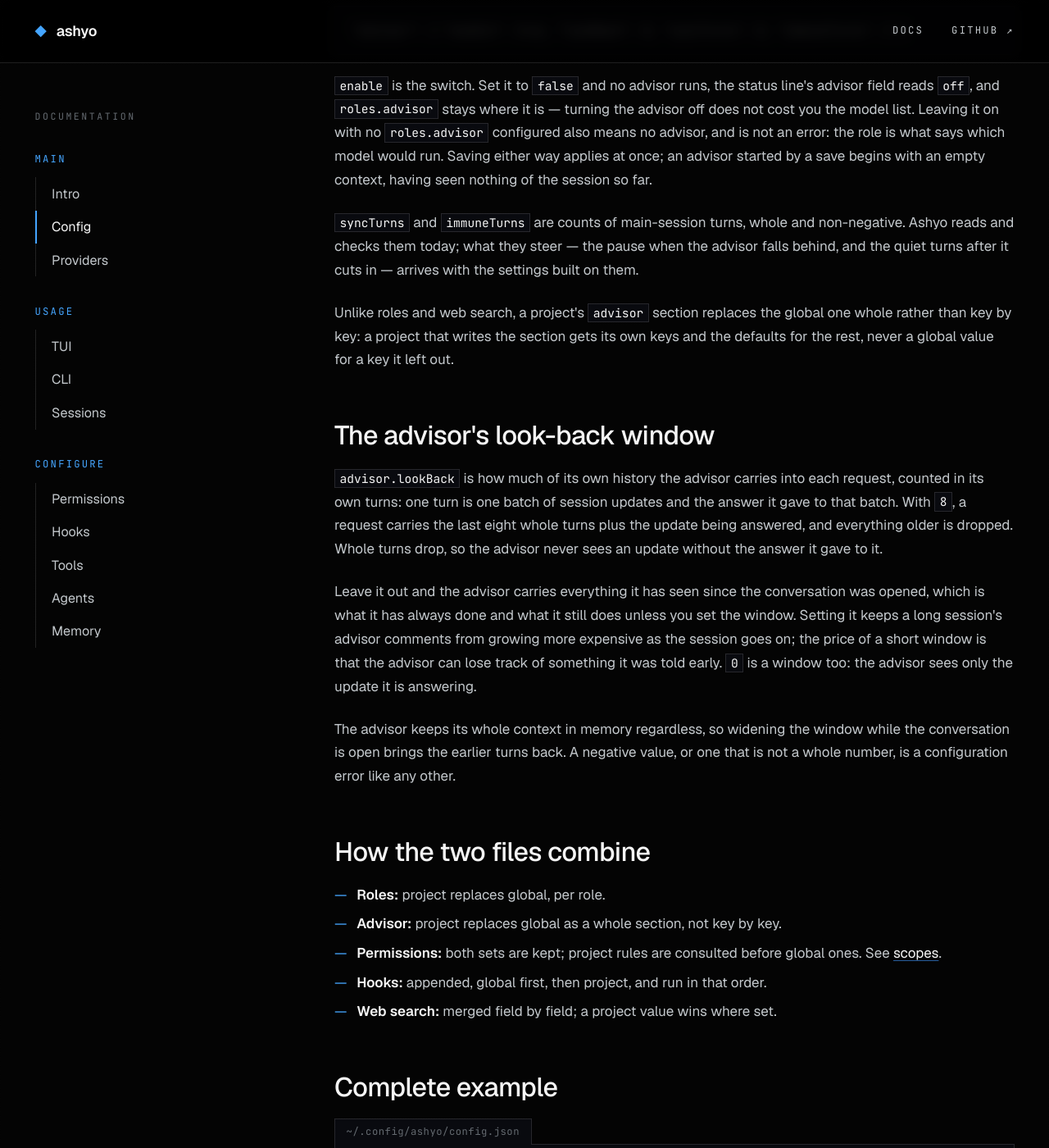
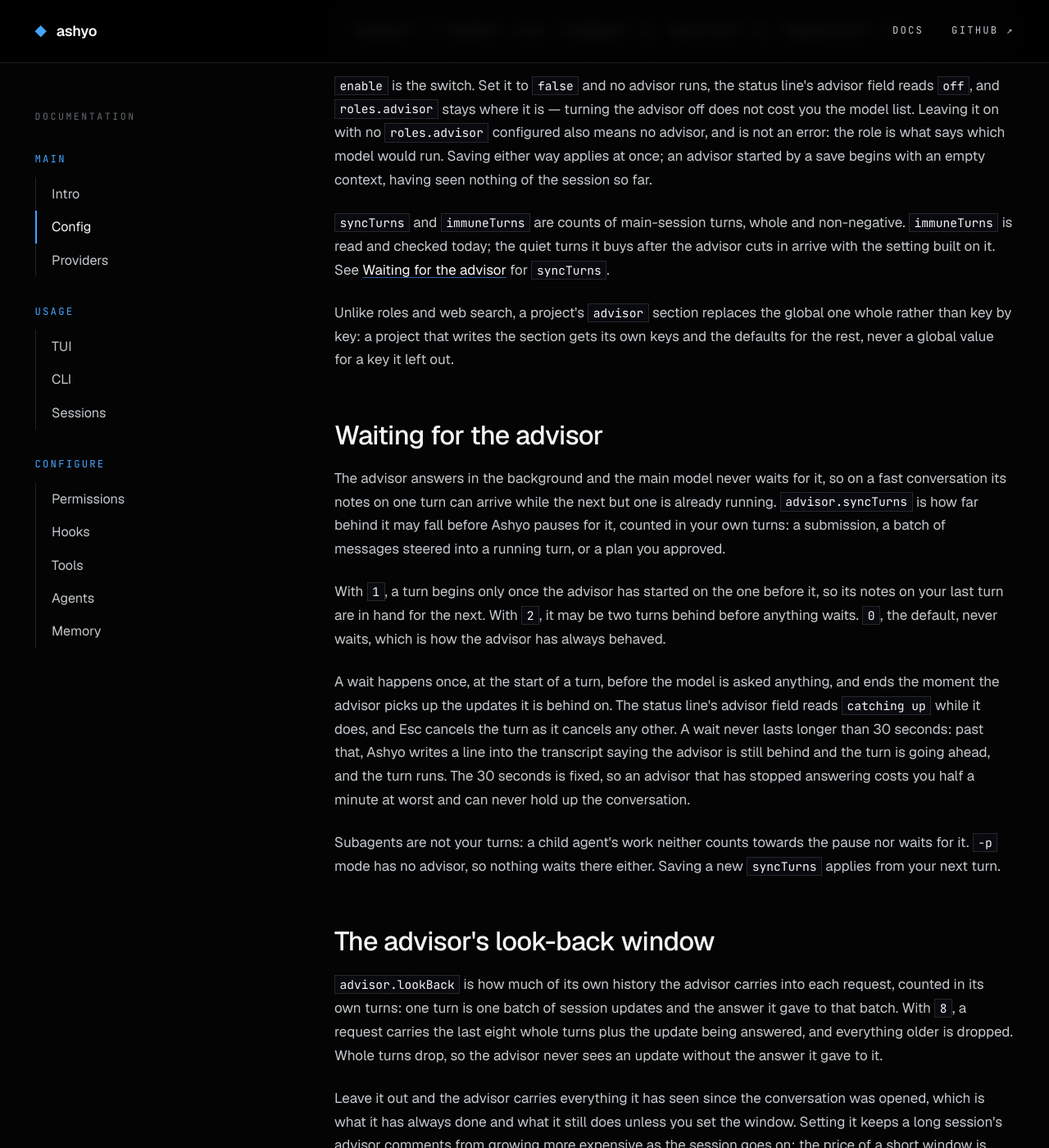
Before and after one commit to ashyo-ai/ashyo-ai.github.io, a Jekyll site: the page built from config.html, in a window 1280 px wide and 1400 px high, scrolled down 2944 px. Shown: the whole window at 82% size. Built offline with Jekyll 4.4.1, drawn with Linux system fonts in a browser that asks for light colours.

Commit message:
Document waiting for the advisor
advisor.syncTurns now does something: set it and a turn pauses at its
start while the advisor is that many turns behind, until it picks the
updates up or thirty seconds pass. The config page gains a section for
it, the status line table gains the catching up state it shows while a
turn waits, and the agents page points at it from the advisor.

```diff
--- a/agents.html
+++ b/agents.html
@@ -21,6 +21,7 @@
 <p>Configure <code>roles.advisor</code> and a second model follows the main session: your submissions, completed model turns, tool and policy results, and subagent results are summarized to it as they become durable. It has no tools. What it says is recorded in the session as an <code>advisor</code> event and rendered in the transcript where it landed, but it is never appended to the main model's input and nothing it says is executed.</p>
 <p>Three kinds of output are recorded: a <strong>comment</strong>, a <strong>suggestion</strong>, which is one line prefixed <code>SUGGESTION:</code>, and a <strong>violation</strong>, which is a tool call the advisor tried to make. The call is recorded and ignored. The status line shows the advisor's state and its token usage.</p>
 <p>By default the advisor carries everything it has seen since the conversation was opened into every request, so its comments cost more the longer the session runs. Set <code>advisor.lookBack</code> to a count of its own recent turns to cap that, and <code>advisor.enable</code> to <code>false</code> to turn the advisor off without losing the model list; see <a href="config.html#advisor">Config</a>.</p>
+<p>The advisor answers in the background and your turns do not wait for it, so on a fast conversation its notes can arrive a turn or two late. Set <code>advisor.syncTurns</code> to the number of turns it may fall behind and a turn pauses at its start until it catches up, for at most 30 seconds; see <a href="config.html#sync-turns">Config</a>.</p>
 <p>The advisor is a second opinion you can see, not a second driver. If a suggestion is good, you type it.</p>
 
 <h2 id="subagents">Subagents</h2>
--- a/config.html
+++ b/config.html
@@ -52,8 +52,14 @@
 <p>One optional top-level object holds every advisor setting. Keys you leave out take their defaults.</p>
 <pre>"advisor": { "enable": true, "lookBack": 8, "syncTurns": 0, "immuneTurns": 3 }</pre>
 <p><code>enable</code> is the switch. Set it to <code>false</code> and no advisor runs, the status line's advisor field reads <code>off</code>, and <code>roles.advisor</code> stays where it is — turning the advisor off does not cost you the model list. Leaving it on with no <code>roles.advisor</code> configured also means no advisor, and is not an error: the role is what says which model would run. Saving either way applies at once; an advisor started by a save begins with an empty context, having seen nothing of the session so far.</p>
-<p><code>syncTurns</code> and <code>immuneTurns</code> are counts of main-session turns, whole and non-negative. Ashyo reads and checks them today; what they steer — the pause when the advisor falls behind, and the quiet turns after it cuts in — arrives with the settings built on them.</p>
+<p><code>syncTurns</code> and <code>immuneTurns</code> are counts of main-session turns, whole and non-negative. <code>immuneTurns</code> is read and checked today; the quiet turns it buys after the advisor cuts in arrive with the setting built on it. See <a href="#sync-turns">Waiting for the advisor</a> for <code>syncTurns</code>.</p>
 <p>Unlike roles and web search, a project's <code>advisor</code> section replaces the global one whole rather than key by key: a project that writes the section gets its own keys and the defaults for the rest, never a global value for a key it left out.</p>
+
+<h2 id="sync-turns">Waiting for the advisor</h2>
+<p>The advisor answers in the background and the main model never waits for it, so on a fast conversation its notes on one turn can arrive while the next but one is already running. <code>advisor.syncTurns</code> is how far behind it may fall before Ashyo pauses for it, counted in your own turns: a submission, a batch of messages steered into a running turn, or a plan you approved.</p>
+<p>With <code>1</code>, a turn begins only once the advisor has started on the one before it, so its notes on your last turn are in hand for the next. With <code>2</code>, it may be two turns behind before anything waits. <code>0</code>, the default, never waits, which is how the advisor has always behaved.</p>
+<p>A wait happens once, at the start of a turn, before the model is asked anything, and ends the moment the advisor picks up the updates it is behind on. The status line's advisor field reads <code>catching up</code> while it does, and Esc cancels the turn as it cancels any other. A wait never lasts longer than 30 seconds: past that, Ashyo writes a line into the transcript saying the advisor is still behind and the turn is going ahead, and the turn runs. The 30 seconds is fixed, so an advisor that has stopped answering costs you half a minute at worst and can never hold up the conversation.</p>
+<p>Subagents are not your turns: a child agent's work neither counts towards the pause nor waits for it. <code>-p</code> mode has no advisor, so nothing waits there either. Saving a new <code>syncTurns</code> applies from your next turn.</p>
 
 <h2 id="look-back">The advisor's look-back window</h2>
 <p><code>advisor.lookBack</code> is how much of its own history the advisor carries into each request, counted in its own turns: one turn is one batch of session updates and the answer it gave to that batch. With <code>8</code>, a request carries the last eight whole turns plus the update being answered, and everything older is dropped. Whole turns drop, so the advisor never sees an update without the answer it gave to it.</p>
--- a/tui.html
+++ b/tui.html
@@ -78,7 +78,7 @@
 <tr><td><code>branch</code></td><td>Id of the current leaf.</td></tr>
 <tr><td><code>cwd</code>, <code>session</code>, <code>title</code></td><td>Where you are and which session this is.</td></tr>
 <tr><td><code>memory</code></td><td><code>on</code> or <code>off</code>.</td></tr>
-<tr><td><code>advisor</code></td><td><code>ready</code>, <code>running</code>, <code>off</code>, or an error.</td></tr>
+<tr><td><code>advisor</code></td><td><code>ready</code>, <code>running</code>, <code>catching up</code> while a turn waits for the advisor under <a href="config.html#sync-turns"><code>advisor.syncTurns</code></a>, <code>off</code>, or an error.</td></tr>
 <tr><td><code>usage</code></td><td>Advisor token counts.</td></tr>
 <tr><td><code>scratch</code></td><td>Plan mode only: the <code>plan.md</code> path and whether it is written yet.</td></tr>
 <tr><td><code>config</code></td><td>Present only when a config file fails to parse; names the file and the error.</td></tr>
```
